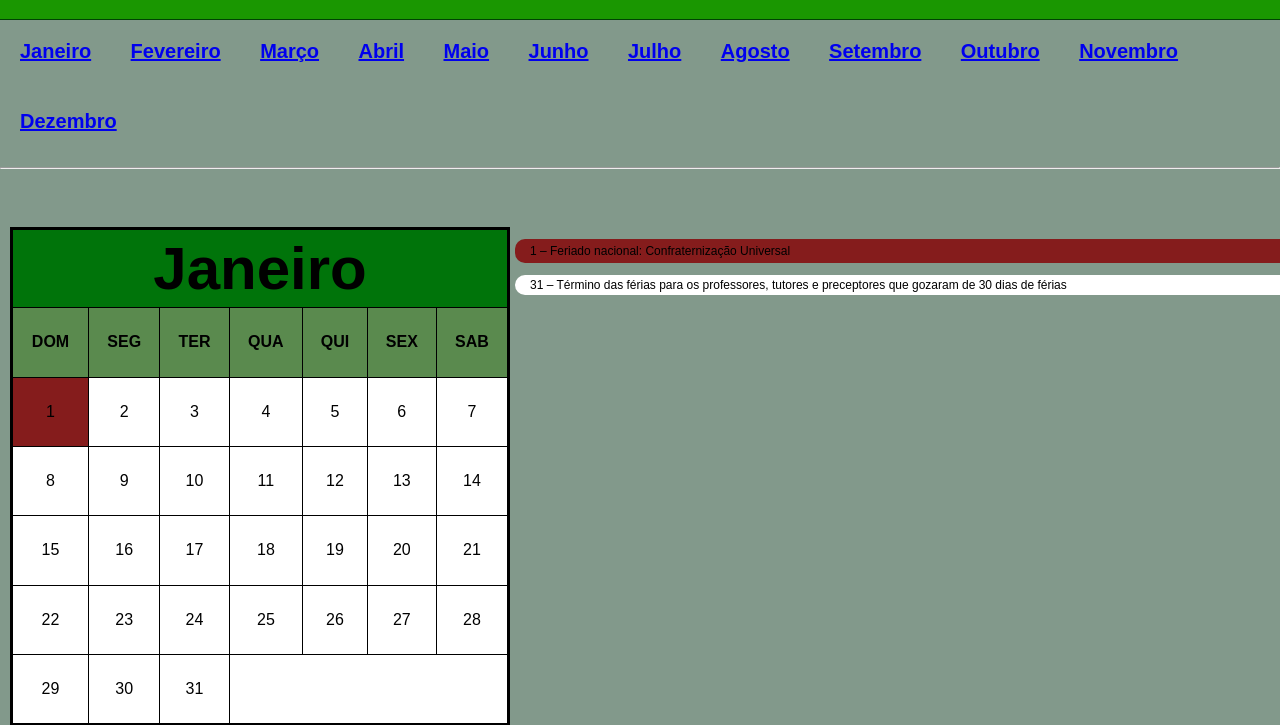
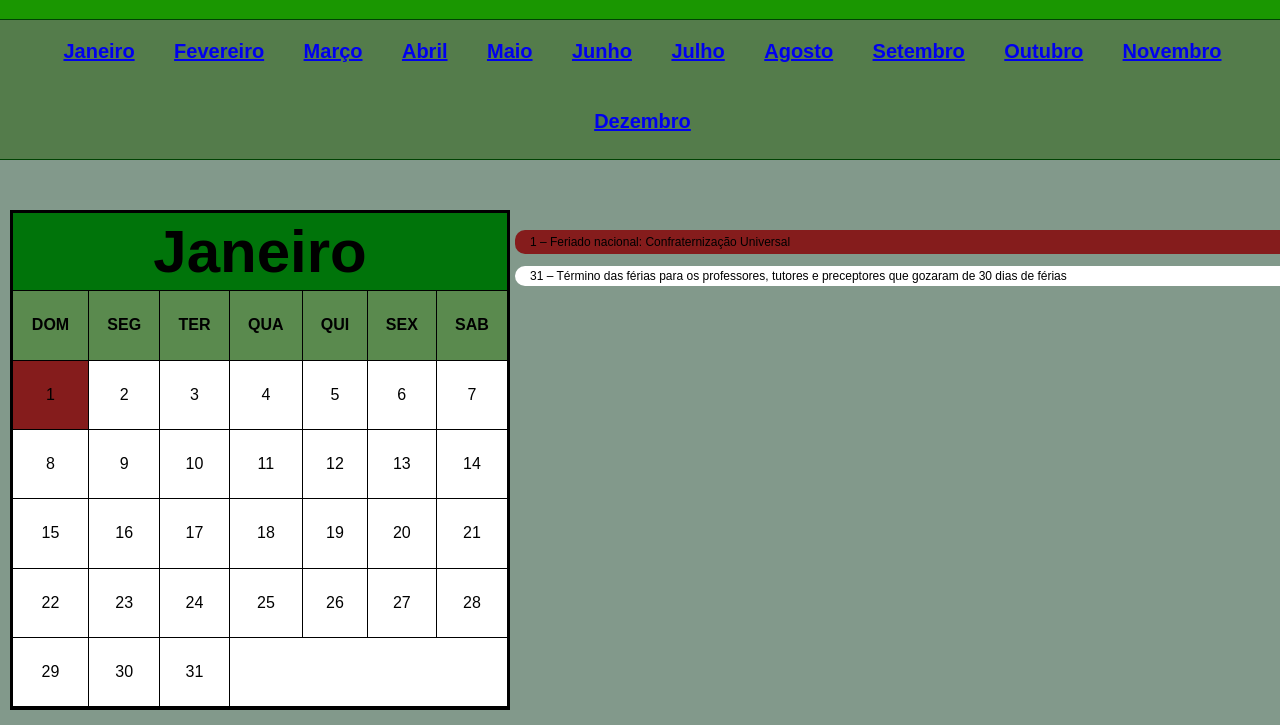
Before and after one commit to bruno479alexandre/bruno479alexandre.github.io, a plain HTML site: page index.html in a window 1280 px wide. Shown: the part 115-840 px from the top of the page. Drawn offline with Linux system fonts and the light colour scheme.

Commit message:
Update index.html

```diff
--- a/index.html
+++ b/index.html
@@ -14,6 +14,7 @@
         <h1> <img src="https://seeklogo.com/images/U/UNIVILLE-logo-4BCBB83788-seeklogo.com.png">Calendario Academico 2023
     </h1>
 
+                    <div id="links">
         <h2><a href="#janeiro">Janeiro</a></h2>
         <h2><a href="#fevereiro">Fevereiro</a></h2>
         <h2><a href="#março">Março</a></h2>
@@ -26,7 +27,7 @@
         <h2><a href="#outubro">Outubro</a></h2>
         <h2><a href="#novembro">Novembro</a></h2>
         <h2><a href="#dezembro">Dezembro</a></h2>
-    <hr>
+    </div>
 
     <div id="table">
         <a href name="janeiro"></a>
```
Lines whose indentation alone changed are shown as unchanged.
